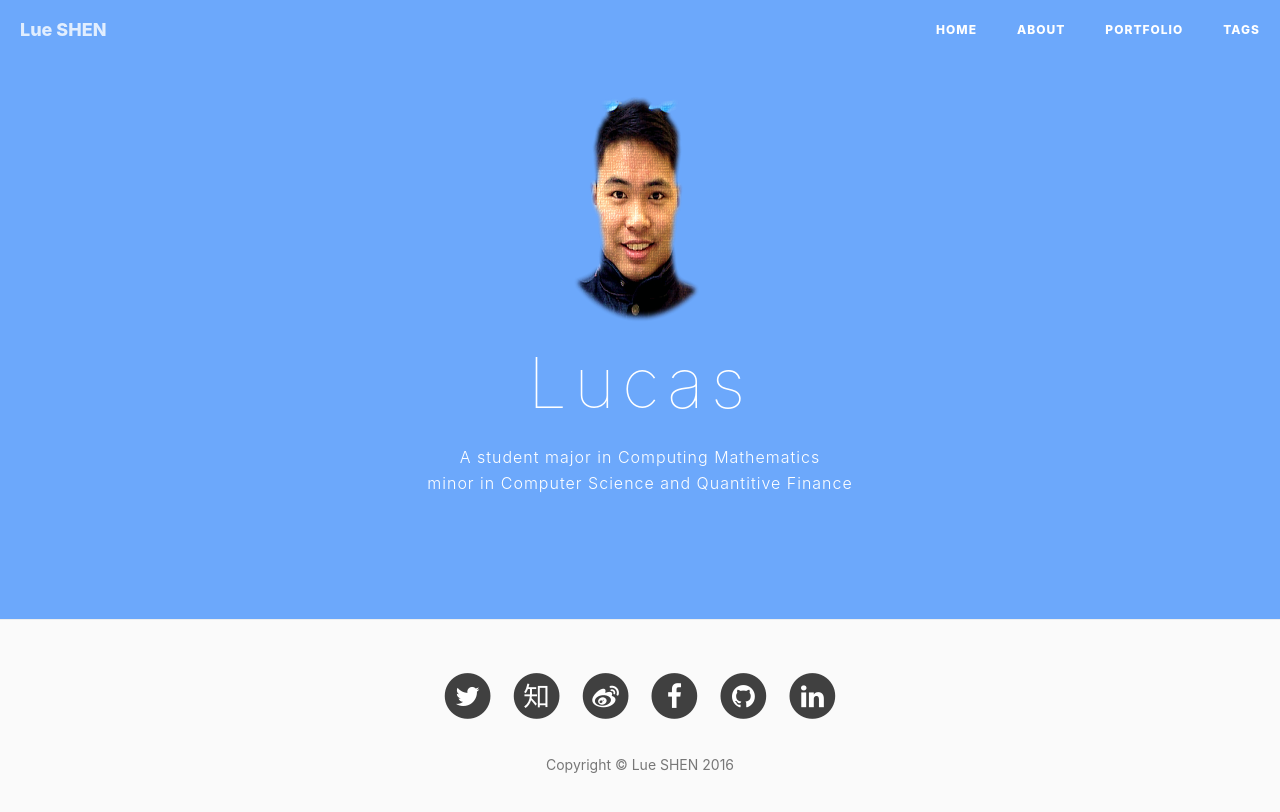
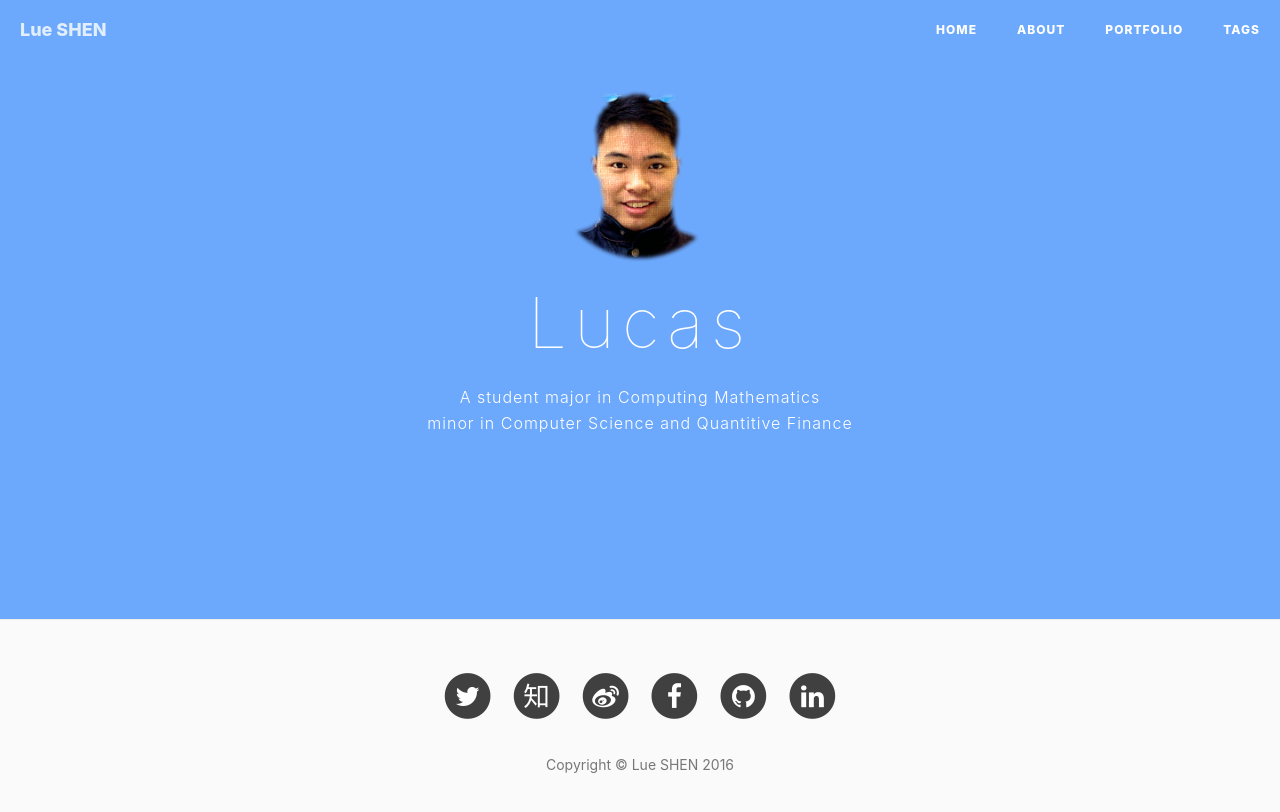
Before and after one commit to lucasushi/lueshen-old-blog, a Jekyll site: the page built from portfolio/index.html, in a window 1280 px wide. Shown: the top 812 px of the page. Built offline with Jekyll 4.4.1, drawn with Linux system fonts in a browser that asks for light colours; nearby versions of some CDN libraries; comment, search, counter and statistics services are not loaded.

Commit message:
Update index.html

```diff
--- a/portfolio/index.html
+++ b/portfolio/index.html
@@ -17,7 +17,7 @@ header-img: "img/portfolio-header.jpg"
 	<body>
 		<div class="container" style="margin:0;padding:0;width:100%;">
 			<header>
-				<img width="250" height="250" src="img/portfolio-figure.png">
+				<img width="190" height="190" src="img/portfolio-figure.png">
 				<h1>Lucas</h1>
 				<p>A student major in Computing Mathematics<br>
 					minor in Computer Science and Quantitive Finance</p>
```
